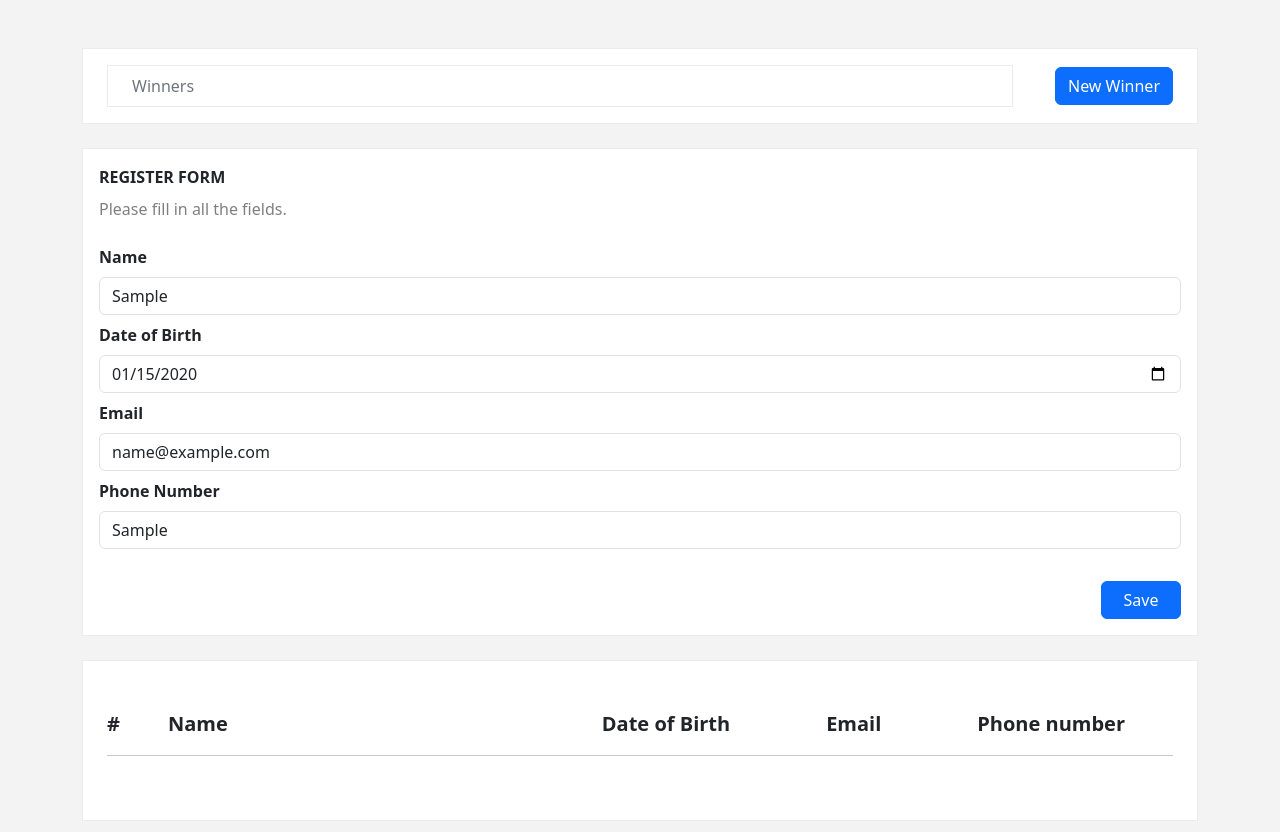
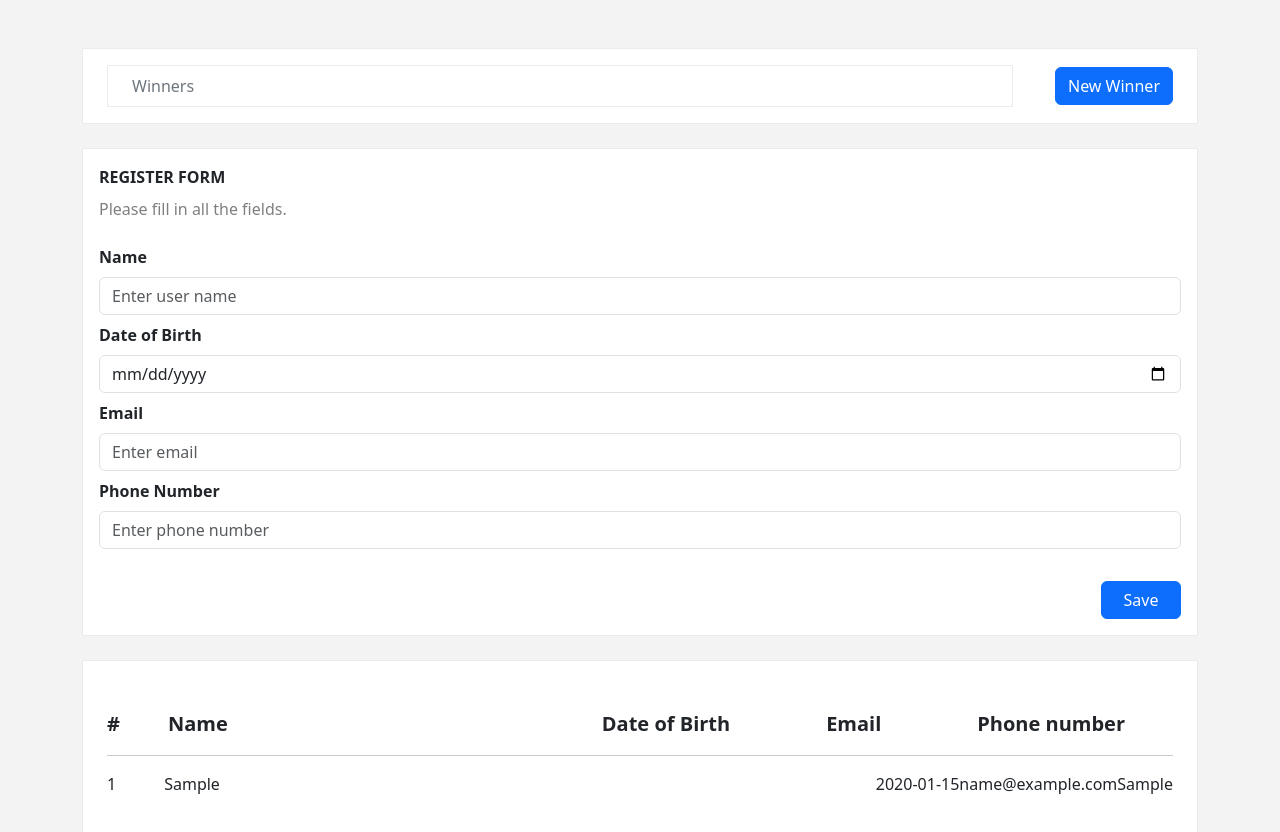
Before and after one commit to Vitalina-Korchova/vue-lottery-app, a Vue app: page / in a window 1280 px wide. Both pictures are taken after typing "Sample", "2020-01-15", "name@example.com", "Sample" into the empty fields and a click on the button "Save". Shown: the top 832 px of the page. Built offline with nearby package versions, Linux system fonts and the light colour scheme.

Commit message:
added render

```diff
--- a/src/App.vue
+++ b/src/App.vue
@@ -1,6 +1,5 @@
 <script setup lang="ts">
 import WinnerBlock from './components/WinnersBlock.vue'
-import RegisterForm from './components/RegistrationForm.vue'
 import ListParticipants from './components/ListParticipantsBlock.vue'
 </script>
 
@@ -8,7 +7,6 @@ import ListParticipants from './components/ListParticipantsBlock.vue'
   <body>
     <div class="container">
       <WinnerBlock />
-      <RegisterForm />
       <ListParticipants />
     </div>
   </body>
--- a/src/components/ListParticipantsBlock.vue
+++ b/src/components/ListParticipantsBlock.vue
@@ -1,6 +1,19 @@
-<script setup lang="ts"></script>
+<script setup lang="ts">
+import { ref } from 'vue'
+import RegistrationForm from './RegistrationForm.vue'
+import type { Participant } from './RegistrationForm.vue'
+
+//масив
+const participants = ref<Participant[]>([])
+
+// Метод для оновлення списку учасників
+const addParticipant = (newParticipant: Participant) => {
+  participants.value.push(newParticipant)
+}
+</script>
 
 <template>
+  <RegistrationForm @add-participant="addParticipant" />
   <div
     id="containerParticipants"
     class="d-flex flex-column py-5 px-4 mb-5 bg-white border border-light-subtle"
@@ -17,7 +30,23 @@
       </div>
     </div>
     <hr />
-    <div id="ParticipantsInner"></div>
+    <div id="ParticipantsInner">
+      <div
+        v-for="(participant, index) in participants"
+        :key="index"
+        class="d-flex flex-row justify-content-between fs-6 mb-3"
+      >
+        <div id="NamesParticipants">
+          <span>{{ index + 1 }}</span>
+          <span class="mx-5">{{ participant.name }}</span>
+        </div>
+        <div id="ParticipantsEmailPhone" class="d-flex flex-row">
+          <span class="element">{{ participant.dateBirth }}</span>
+          <span class="element">{{ participant.email }}</span>
+          <span class="element"> {{ participant.phoneNumber }}</span>
+        </div>
+      </div>
+    </div>
   </div>
 </template>
 
@@ -25,4 +54,7 @@
 #DateEmailPhone {
   margin-left: 270px;
 }
+
+.element {
+}
 </style>
--- a/src/components/RegistrationForm.vue
+++ b/src/components/RegistrationForm.vue
@@ -1,4 +1,41 @@
-<script setup lang="ts"></script>
+<script setup lang="ts">
+import { reactive, ref, defineEmits } from 'vue'
+
+export interface Participant {
+  name: string
+  dateBirth: string
+  email: string
+  phoneNumber: string
+}
+
+const participant = reactive<Participant>({
+  name: '',
+  dateBirth: '',
+  email: '',
+  phoneNumber: ''
+})
+
+const participants = ref<Participant[]>([])
+
+// Використовуємо defineEmits для визначення події
+const emit = defineEmits(['add-participant'])
+
+const saveParticipant = (event: Event) => {
+  event.preventDefault()
+  const newParticipant = { ...participant }
+  participants.value.push(newParticipant)
+
+  // Очищуємо поля форми
+  Object.keys(participant).forEach((key) => {
+    ;(participant as any)[key] = ''
+  })
+
+  // Викликаємо подію, передаючи нового учасника
+  emit('add-participant', newParticipant)
+
+  console.log('Поточний список учасників:', participants.value)
+}
+</script>
 
 <template>
   <div id="containerRegisterForm" class="py-3 px-3 mb-4 bg-white border border-light-subtle">
@@ -6,19 +43,46 @@
       <span class="fw-bold">REGISTER FORM</span>
       <span class="text-black-50 bg-white fs-6 pb-3">Please fill in all the fields.</span>
       <label for="" class="fw-bold">Name</label>
-      <input type="text" name="" id="name" placeholder="Enter user name" class="form-control" />
+      <input
+        v-model="participant.name"
+        type="text"
+        name=""
+        id="name"
+        placeholder="Enter user name"
+        class="form-control"
+      />
       <label for="" class="fw-bold">Date of Birth</label>
-      <input type="date" name="" id="dateBirth" class="form-control" />
+      <input
+        v-model="participant.dateBirth"
+        type="date"
+        name=""
+        id="dateBirth"
+        class="form-control"
+      />
       <label for="" class="fw-bold">Email</label>
-      <input id="email" type="email" class="form-control" placeholder="Enter email" />
+      <input
+        v-model="participant.email"
+        id="email"
+        type="email"
+        class="form-control"
+        placeholder="Enter email"
+      />
       <label for="" class="fw-bold">Phone Number</label>
       <input
+        v-model="participant.phoneNumber"
         id="phoneNumber"
         type="phone-number"
         class="form-control"
         placeholder="Enter phone number"
       />
-      <button id="btnSave" type="button" class="mt-4 btn btn-primary align-self-end">Save</button>
+      <button
+        @click="saveParticipant"
+        id="btnSave"
+        type="button"
+        class="mt-4 btn btn-primary align-self-end"
+      >
+        Save
+      </button>
     </form>
   </div>
 </template>
```
